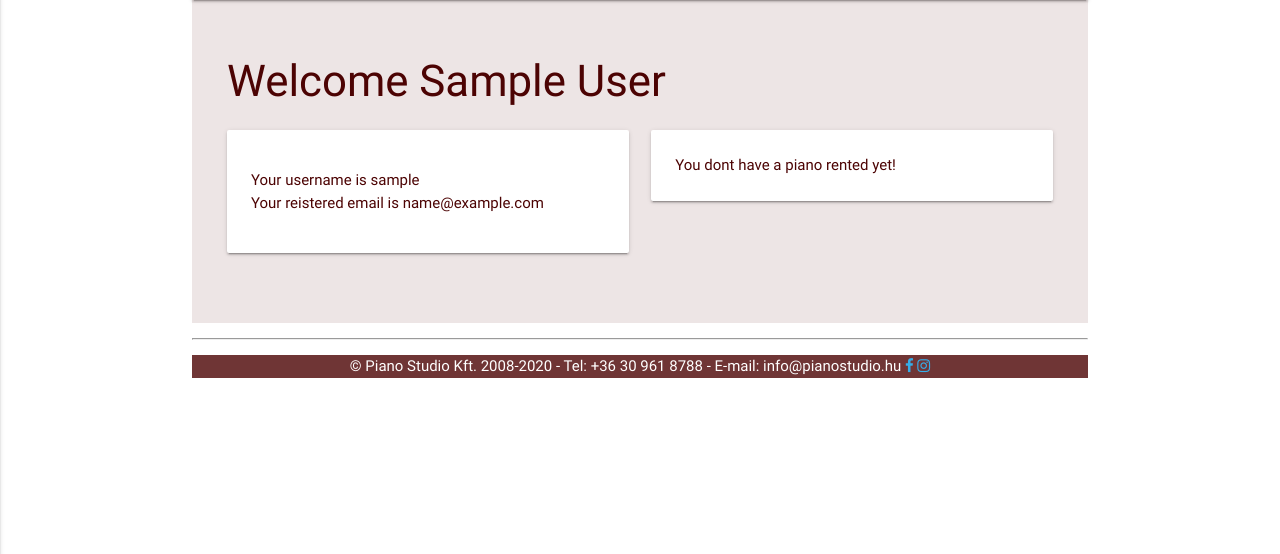
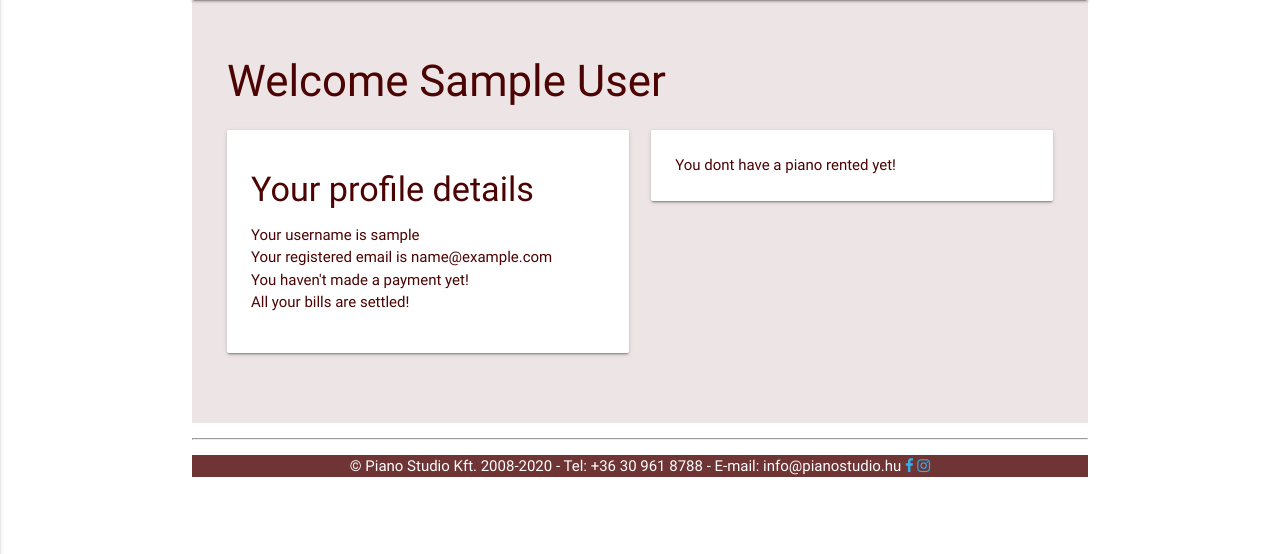
Before and after one commit to badiattila/FullStackPianoStudio, a Django app: page /pianorental/profile/ in a window 1280 px wide. Shown: the part 64-618 px from the top of the page. Run offline with Django 3.2, Linux system fonts and the light colour scheme; the visitor is signed in with stand-in values (Sample User, id 1); data that the repository does not hold is empty; some libraries are stand-ins or nearby versions.

Commit message:
Implementation of payment due mechanism based on 30day increments

```diff
--- a/pianorental/admin.py
+++ b/pianorental/admin.py
@@ -1,7 +1,11 @@
 from django.contrib import admin
-from .models import PianosForRent
+from .models import PianosForRent, Payment
 
 # Register the PianosForRent class using the decorator and define list of fields to be displayed on admin
 @admin.register(PianosForRent)
 class PianosForRent(admin.ModelAdmin):
     list_display = ('brand', 'price', 'age', 'description', 'status' , 'image', 'at_user', 'rented_since')
+
+@admin.register(Payment)
+class Payment(admin.ModelAdmin):
+    list_display = ('payment_amount', 'payment_date', 'payment_by')
--- a/pianorental/templates/profile.html
+++ b/pianorental/templates/profile.html
@@ -5,14 +5,28 @@
         <div class="col s6">
             <div class="card">
                 <div class="card-content">
+                    <h4>Your profile details</h4>
                     <ul>
                         <li>Your username is {{ user.username }} </li>
-                        <li>Your reistered email is {{ user.email }}</li>
+                        <li>Your registered email is {{ user.email }}</li>
+                        {% if payments %}
+                    </ul>
+                    <h4>Your payments made</h4>
+                    <ul>
+                        {% for payment in payments %}
+                        <li> {{ payment }}</li>
+                        {% endfor %} {% else %}
+                        <li>You haven't made a payment yet!</li>
+                        {% endif %} {% if payment_due %}
+                        <li>You have a payment due, please pay!</li>
+                        {% else %}
+                        <li>All your bills are settled!</li>
+                        {% endif %}
                     </ul>
                 </div>
             </div>
         </div>
-        {% if piano %}
+        {% for piano in pianos %}
         <div class="col s6">
             <div class="card">
                 <div class="card-image">
@@ -29,7 +43,7 @@
                 </div>
             </div>
         </div>
-        {% else %}
+        {% empty %}
         <div class="col s6">
             <div class="card">
                 <div class="card-content">
@@ -37,7 +51,7 @@
                 </div>
             </div>
         </div>
-        {% endif %}
+        {% endfor %}
     </div>
 </div>
 
--- a/pianorental/views.py
+++ b/pianorental/views.py
@@ -1,15 +1,22 @@
 from django.shortcuts import render
 from django.contrib.auth.decorators import login_required, user_passes_test
-from .models import PianosForRent
+from .models import PianosForRent, Payment
 from django.contrib.auth.models import User
+from datetime import date
 
 # Create your views here.
 
 @login_required
-def profile(request, pk=None):
+def profile(request):
     user = request.user
-    try:
-        piano = PianosForRent.objects.get(at_user=user)
-    except:
-        piano = None
-    return render(request, "profile.html", {"piano": piano})
+    payments = Payment.objects.all().filter(payment_by = user)
+    number_of_payments_made = payments.count() if payments.count() else 0
+    pianos = PianosForRent.objects.all().filter(at_user=user)
+    total_days_count = 0
+    for piano in pianos:
+        # payments_count += (date.today().year - piano.rented_since.year) * 12 + date.today().month - piano.rented_since.month
+        diff = (date.today() - piano.rented_since)
+        total_days_count =+ diff.days
+    payments_due_count = total_days_count / 30
+    payment_due = True if number_of_payments_made < payments_due_count else False
+    return render(request, "profile.html", {"pianos": pianos,"payments": payments, "payment_due": payment_due})
```
Also changed, not shown: pianorental/models.py (+16 -1 lines), pianorental/migrations/0002_payment.py (added).
